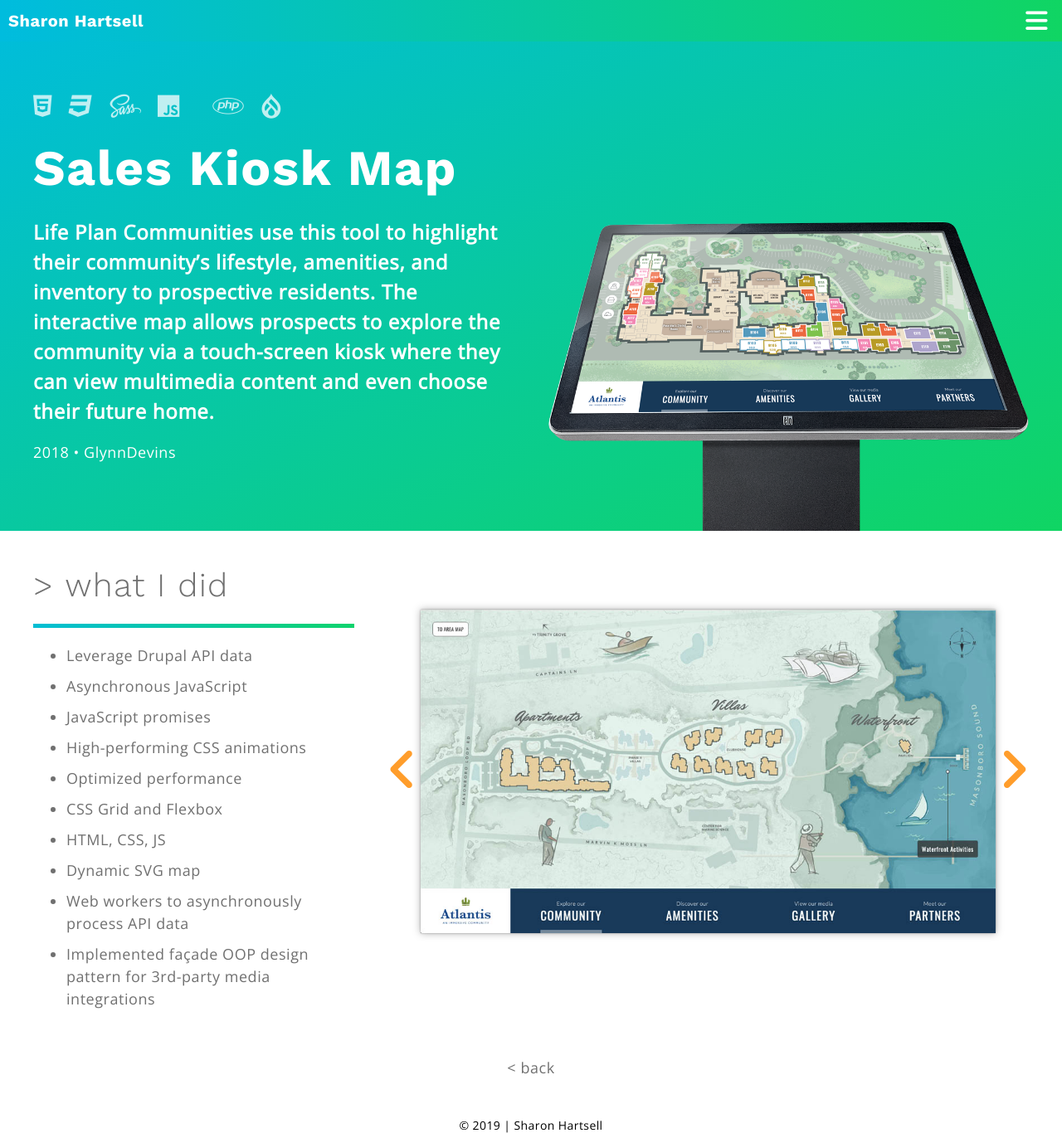
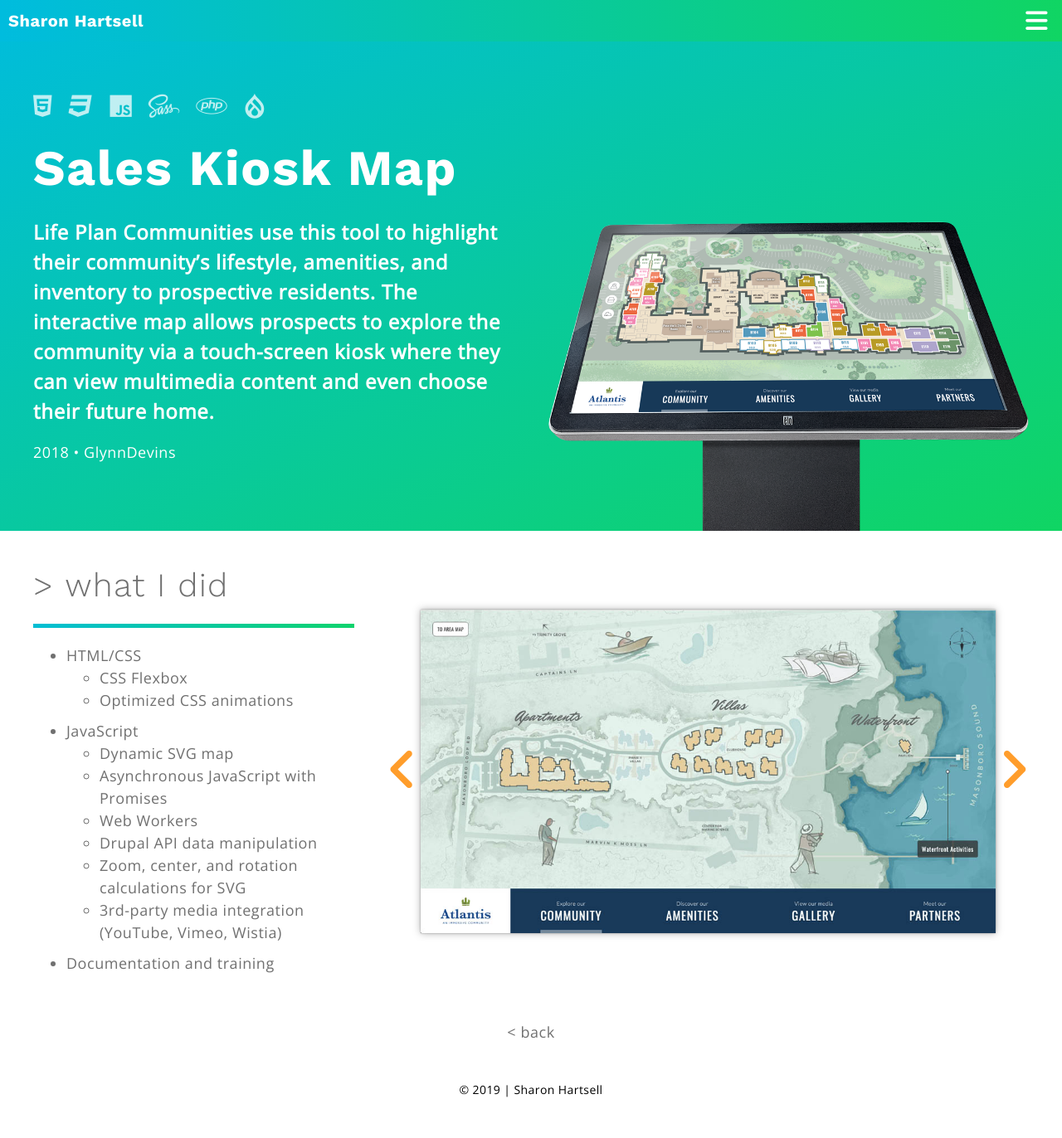
Before and after one commit to SharonHartsell/portfolio-site, a PHP site: page /work/kiosk-map.php in a window 1280 px wide. Shown: the whole page at 83% size. After the commit the page ends 1323 px from the top, so only its background shows below. Run offline with PHP 8.4, Linux system fonts and the light colour scheme; data that the repository does not hold is empty; some libraries are stand-ins or nearby versions.

Commit message:
feat(kiosk-map): update written content

```diff
--- a/includes/work_detail.inc
+++ b/includes/work_detail.inc
@@ -41,8 +41,17 @@
     <h2 class="workDetail_roleHeader t-title--40l">&gt; what I did</h2>
     <?php if ( !empty($content['my_role']) ) : ?>
       <ul class="workDetail_roleList">
-        <?php foreach($content['my_role'] as $role) : ?>
-          <li class="workDetail_roleItem t-body--18l"><?php print $role; ?></li>
+        <?php foreach($content['my_role'] as $role => $sub_roles) : ?>
+          <li class="workDetail_roleItem t-body--18l">
+            <?php print $role; ?>
+            <?php if ( !empty($sub_roles) ) : ?>
+              <ul>
+                <?php foreach($sub_roles as $sub_role) : ?>
+                  <li><?php print $sub_role; ?></li>
+                <?php endforeach; ?>
+              </ul>
+            <?php endif; ?>
+          </li>
         <?php endforeach; ?>
       </ul>
     <?php endif; ?>
--- a/work/kiosk-map.php
+++ b/work/kiosk-map.php
@@ -3,7 +3,7 @@
 include('../includes/html_header.inc');
 include('../includes/header.inc');
 
-$sample_code = file_get_contents('./code_samples/fst-package-list.php');
+//$sample_code = file_get_contents('./code_samples/fst-package-list.php');
 
 $content = [
   'machine_name' => 'kiosk-map',
@@ -14,20 +14,25 @@ $content = [
   'company' => 'GlynnDevins',
   'live_link' => '',
   'github_link' => '',
-  'tech' => ['html5', 'css3', 'sass', 'js', 'jquery', 'php', 'drupal'],
+  'tech' => ['html5', 'css3', 'js', 'sass', 'php', 'drupal'],
   'intro_img' => 'map-on-kiosk-zoom-in.png',
 
+
+
   'my_role' => [
-    'Leverage Drupal API data',
-    'Asynchronous JavaScript',
-    'JavaScript promises',
-    'High-performing CSS animations',
-    'Optimized performance',
-    'CSS Grid and Flexbox',
-    'HTML, CSS, JS',
-    'Dynamic SVG map',
-    'Web workers to asynchronously process API data',
-    'Implemented façade OOP design pattern for 3rd-party media integrations',
+    'HTML/CSS' => [
+      'CSS Flexbox',
+      'Optimized CSS animations',
+    ],
+    'JavaScript' => [
+      'Dynamic SVG map',
+      'Asynchronous JavaScript with Promises',
+      'Web Workers',
+      'Drupal API data manipulation',
+      'Zoom, center, and rotation calculations for SVG',
+      '3rd-party media integration (YouTube, Vimeo, Wistia)',
+    ],
+    'Documentation and training' => [],
   ],
 
   // Slideshow
@@ -44,7 +49,7 @@ $content = [
   ],
 
   // Code
-  'code_sample' => $sample_code,
+  //'code_sample' => $sample_code,
 ];
 
 include('../includes/work_detail.inc');
```
